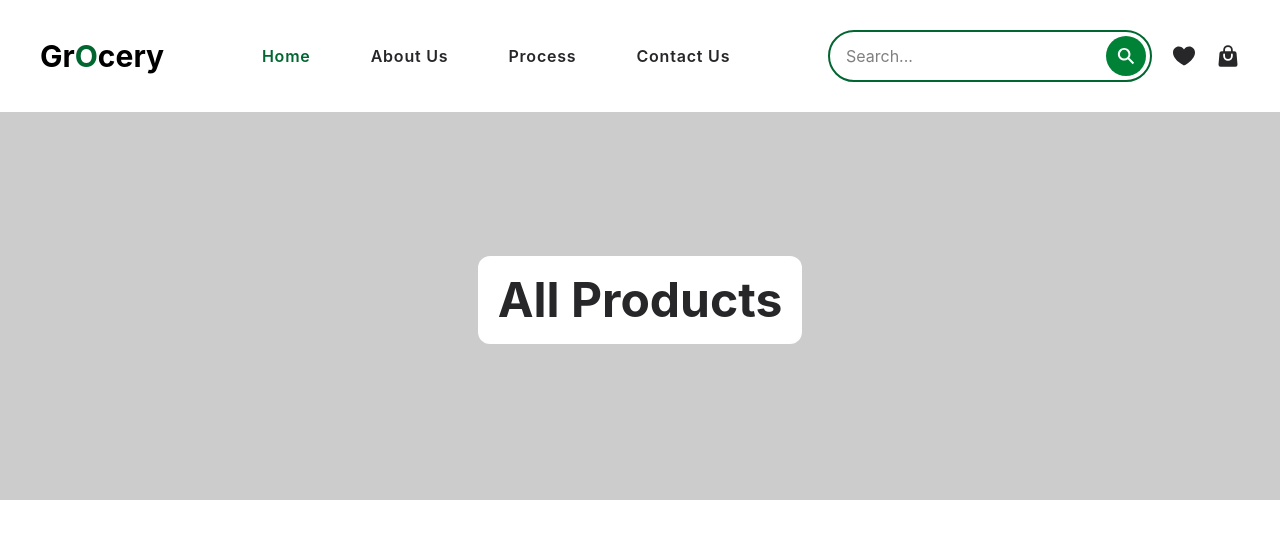
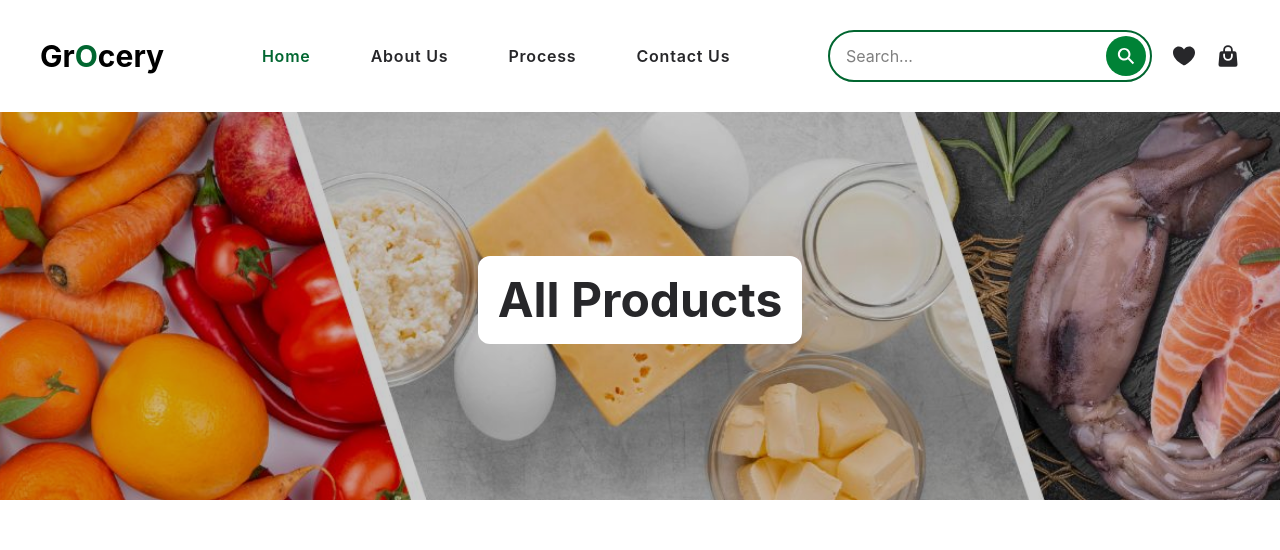
Before and after one commit to Nabeela-Kanwal/Grocery-store-react, a React (Vite) app: page /allproducts in a window 1280 px wide. Shown: the top 550 px of the page. Built offline with nearby package versions, Linux system fonts and the light colour scheme.

Commit message:
all product banner

```diff
--- a/src/components/AllProducts/AllProducts.jsx
+++ b/src/components/AllProducts/AllProducts.jsx
@@ -2,6 +2,7 @@ import Banner from "../Banner/Banner";
 import Cards from "../Cards/Cards";
 import Heading from "../Heading/Heading";
 import ProductList from "../ProductList/ProductList";
+import bgallProduct from "../../assets/all-banner.jpg";
 
 const AllProducts = () => {
   const renderCards = ProductList.map((product) => {
@@ -10,7 +11,7 @@ const AllProducts = () => {
 
   return (
     <section>
-      <Banner title="All Products" />
+      <Banner title="All Products" bgImage={bgallProduct} />
       <div className="max-w-[1400px] mx-auto px-10 py-20">
         <Heading highlight="All" heading="Products" />
         <div className="grid grid-cols-1 sm:grid-cols-2 lg:grid-cols-4 gap-6 mt-12">
```
